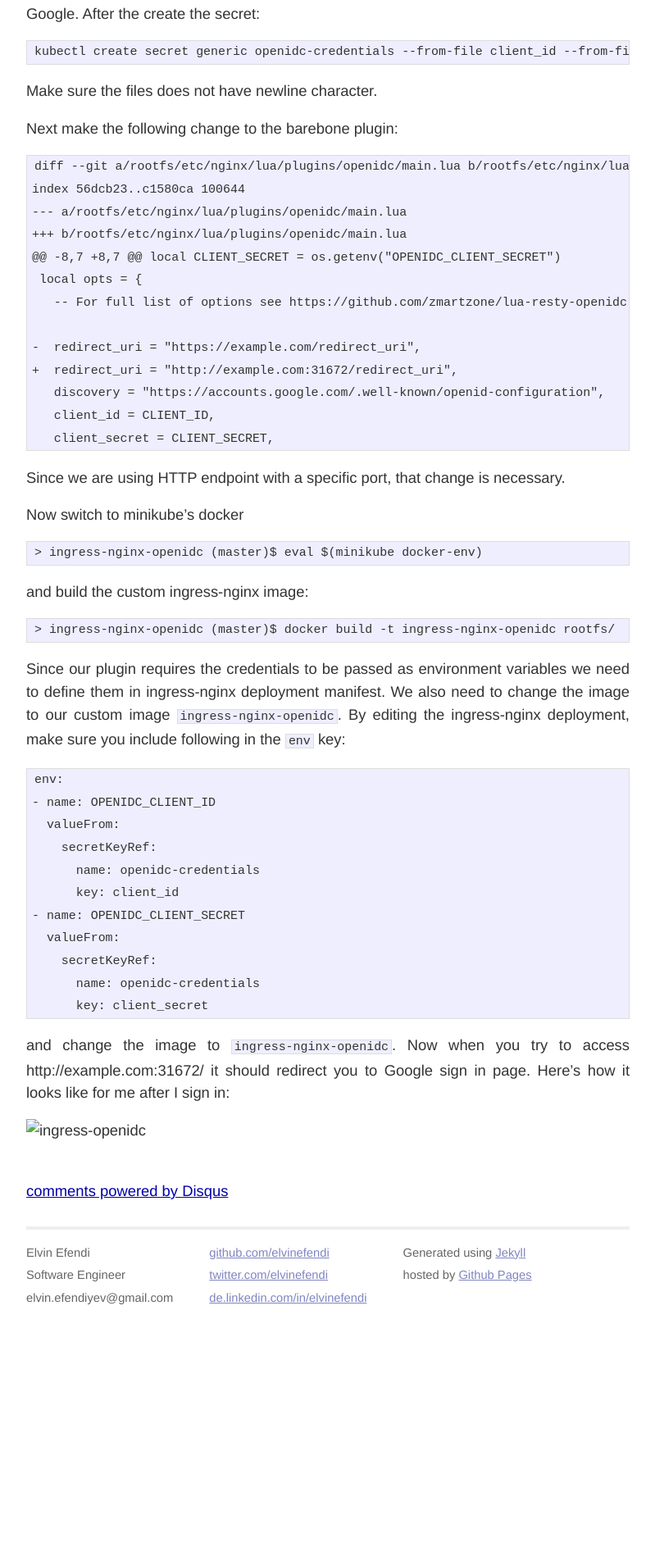
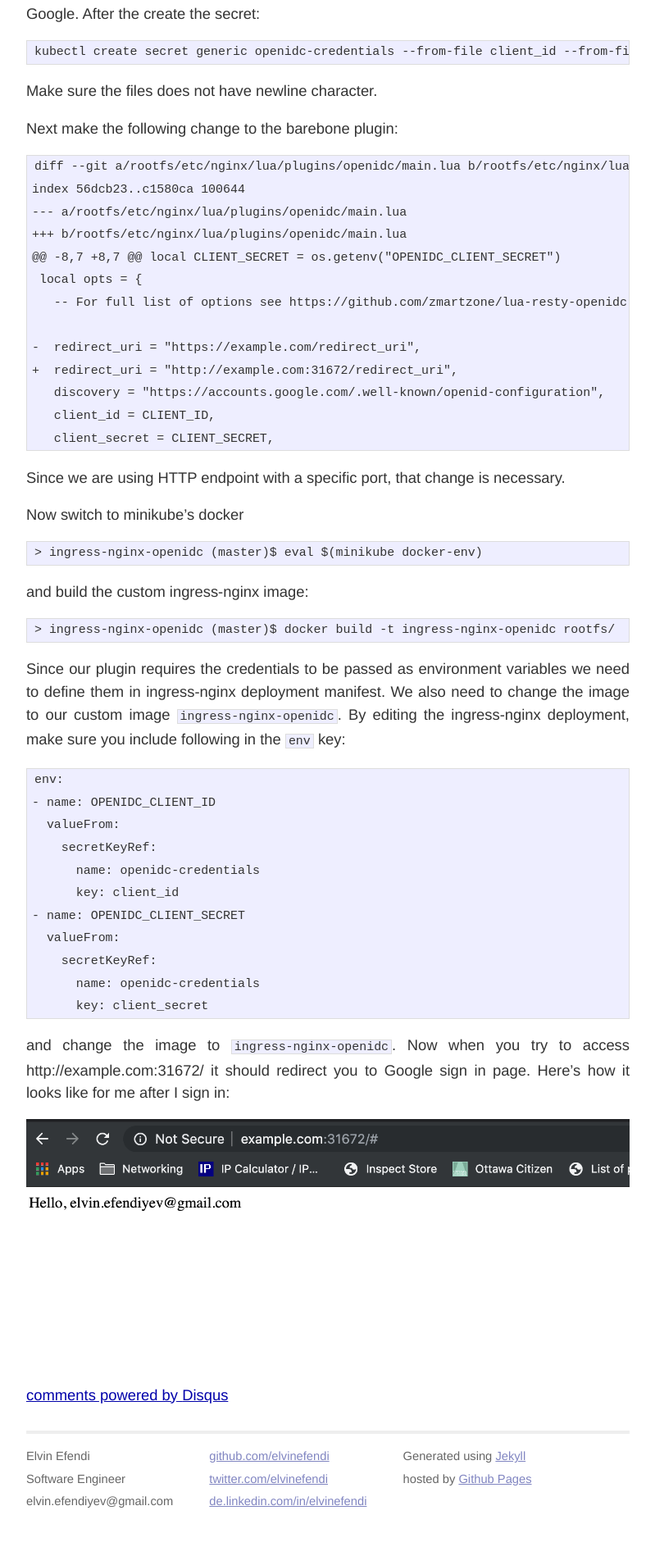
Before and after one commit to ElvinEfendi/elvinefendi.github.io, a Jekyll site: the page built from _posts/2019-11-22-ingress-nginx-openidc-plugin.markdown, in a window 1280 px wide. Shown: the part 2830-4728 px from the top of the page at 82% size, without its empty margins (240-1039 px from the left). Built offline with Jekyll 4.4.1, drawn with Linux system fonts in a browser that asks for light colours; comment, search, counter and statistics services are not loaded; before the commit the page ends 4479 px from its top, so only the background shows below that.

Commit message:
fix path better

```diff
--- a/_posts/2019-11-22-ingress-nginx-openidc-plugin.markdown
+++ b/_posts/2019-11-22-ingress-nginx-openidc-plugin.markdown
@@ -159,4 +159,4 @@ env:
 
 and change the image to `ingress-nginx-openidc`. Now when you try to access http://example.com:31672/ it should redirect you to Google sign in page. Here's how it looks like for me after I sign in:
 
-![ingress-openidc](../assets/ingress-openidc.png)
+![ingress-openidc](/assets/ingress-openidc.png)
```
